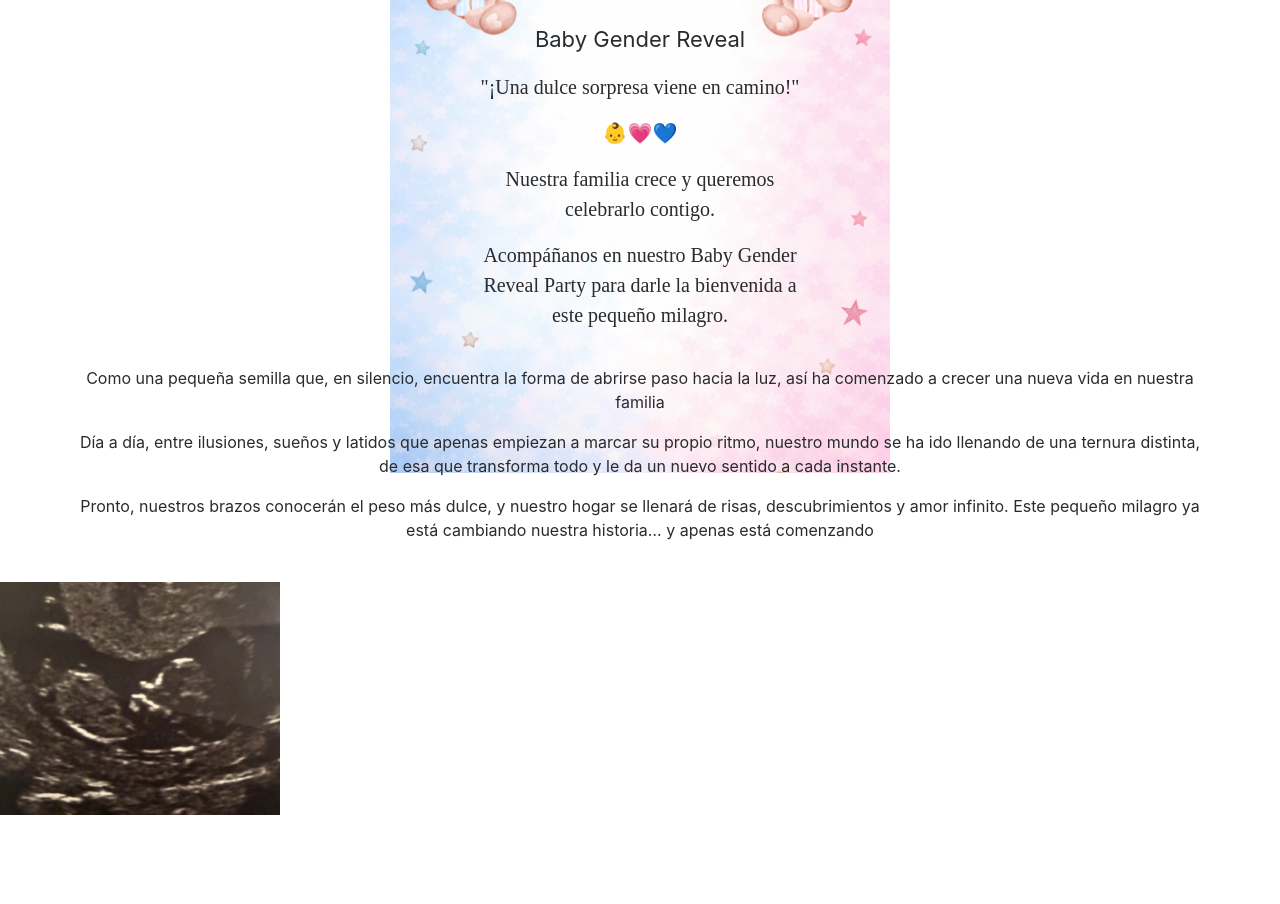
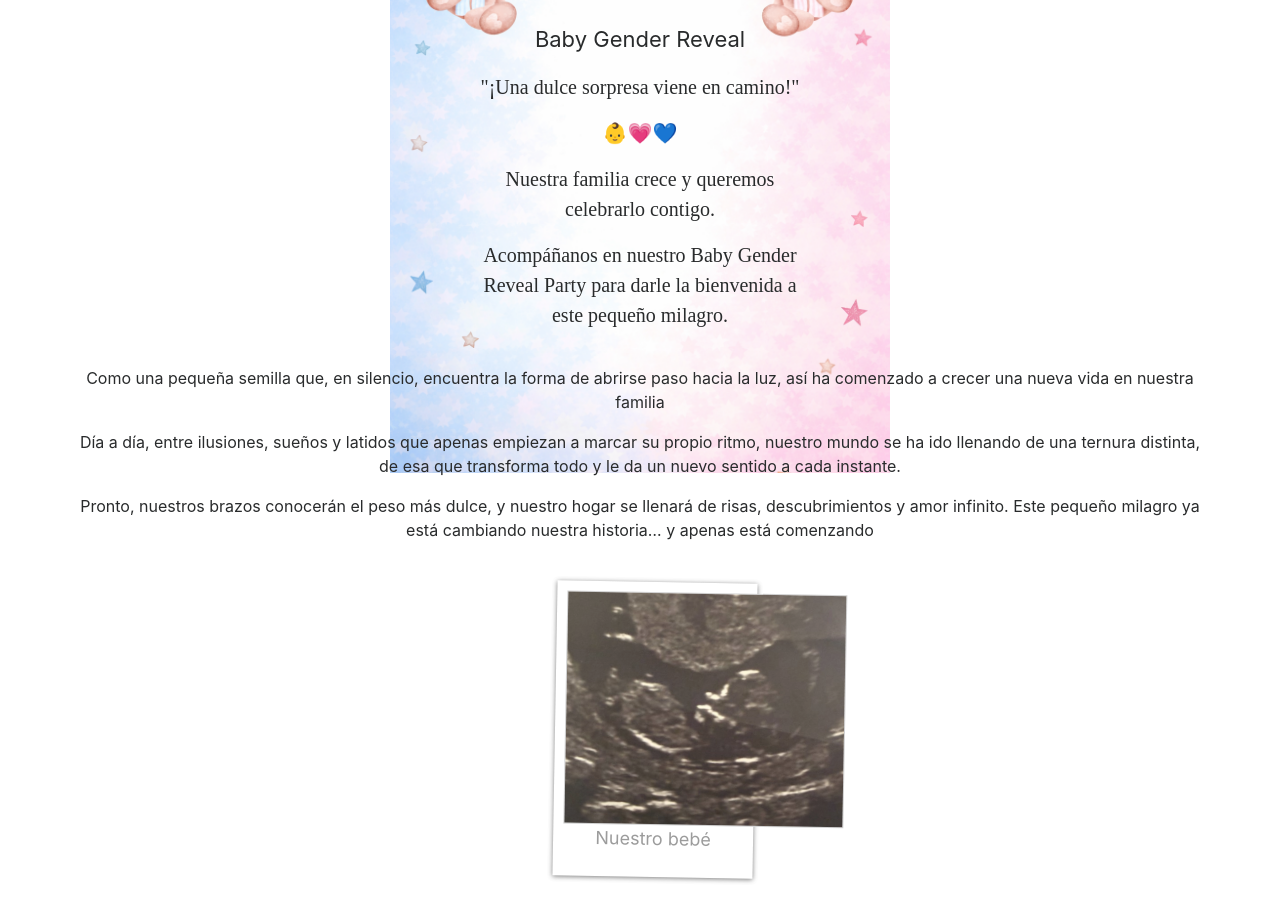
Before and after one commit to janmichelho/My_baby_gender_reveal, a plain HTML site: page index.html in a window 1280 px wide. Shown: the part 277-1181 px from the top of the page. Before the commit the page ends 1092 px from the top, so only its background shows below. Drawn offline with Linux system fonts and the light colour scheme.

Commit message:
Update style.css

```diff
--- a/css/style.css
+++ b/css/style.css
@@ -52,3 +52,62 @@ body {
   font-family: "Oooh Baby", serif;
   font-size: 20px;
 }
+
+.polaroids {
+  text-align: center;
+}
+.polaroids a {
+  background: white;
+  display: inline-block;
+  text-decoration: none;
+  font-size: 18px;
+  padding: 10px 10px 25px 10px;
+  margin: 0 0 27px 30px;
+  width: 200px;
+  color: #8B8B8B;
+
+  -moz-box-shadow: 0px 1px 5px 0px #656565;
+  -webkit-box-shadow: 0px 1px 5px 0px #656565;
+  -o-box-shadow: 0px 1px 5px 0px #656565;
+  box-shadow: 0px 1px 5px 0px #656565;
+
+  -webkit-transform: rotate(-1deg);
+          transform: rotate(-1deg);
+  -moz-transform: rotate(-1deg);
+  -o-transform: rotate(-1deg);
+
+
+  -webkit-transition: all .5s ease-in-out;
+  -moz-transition: all .5s ease-in-out;
+  -ms-transition: all .5s ease-in-out;
+  -o-transition: all .5s ease-in-out;
+  transition: all .5s ease-in-out;
+
+  -moz-opacity: 0.85;
+  -khtml-opacity: 0.85;
+  opacity: 0.85;
+  -ms-filter:"progid:DXImageTransform.Microsoft.Alpha"(Opacity=85);
+  filter: progid:DXImageTransform.Microsoft.Alpha(opacity=85);
+  filter:alpha(opacity=85);
+}
+.polaroids a:hover {
+  -moz-opacity: 1;
+  -khtml-opacity: 1;
+  opacity: 1;
+  -ms-filter:"progid:DXImageTransform.Microsoft.Alpha"(Opacity=100);
+  filter: progid:DXImageTransform.Microsoft.Alpha(opacity=100);
+  filter:alpha(opacity=100);
+}
+.polaroids a:nth-child(odd) {
+  -webkit-transform: rotate(1deg);
+          transform: rotate(1deg);
+  -moz-transform: rotate(1deg);
+  -o-transform: rotate(1deg);
+  /*tranform: rotate(1deg);*/
+}
+.polaroids a:after {
+  content: attr(title);
+}
+.polaroids img {
+  border: 1px solid #C9C9C9;
+}
```
